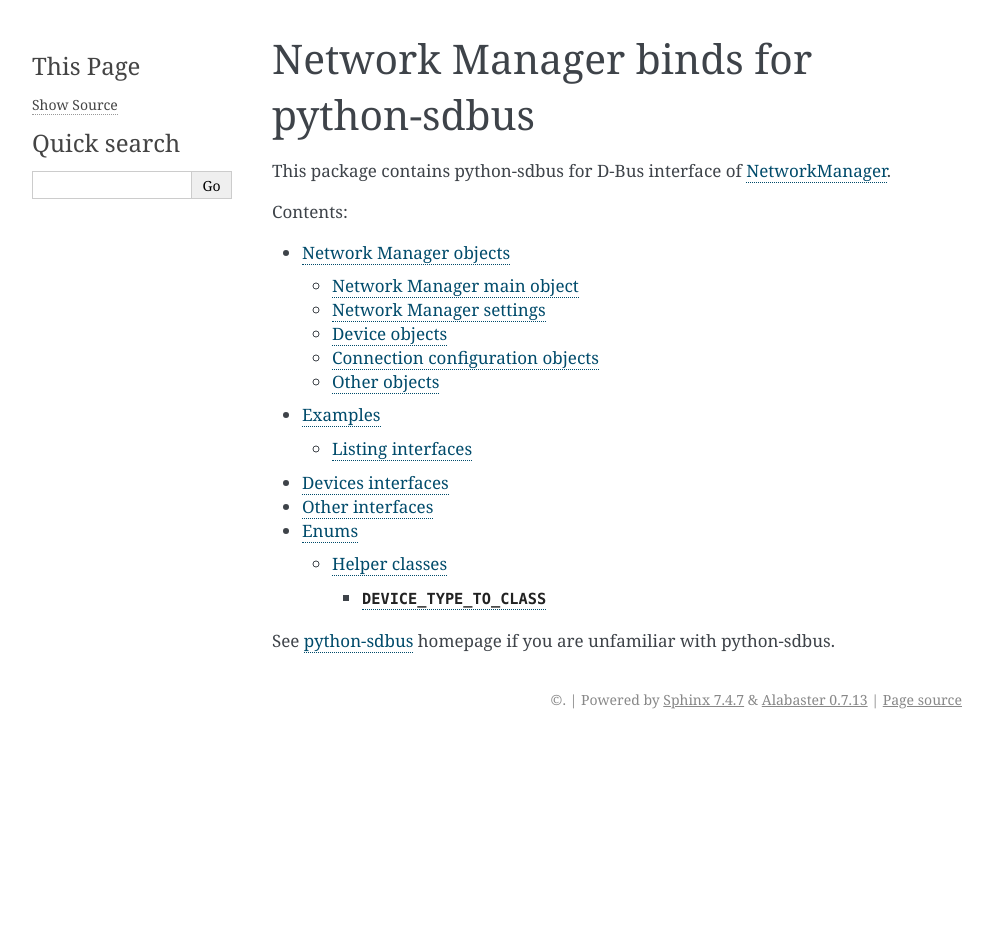
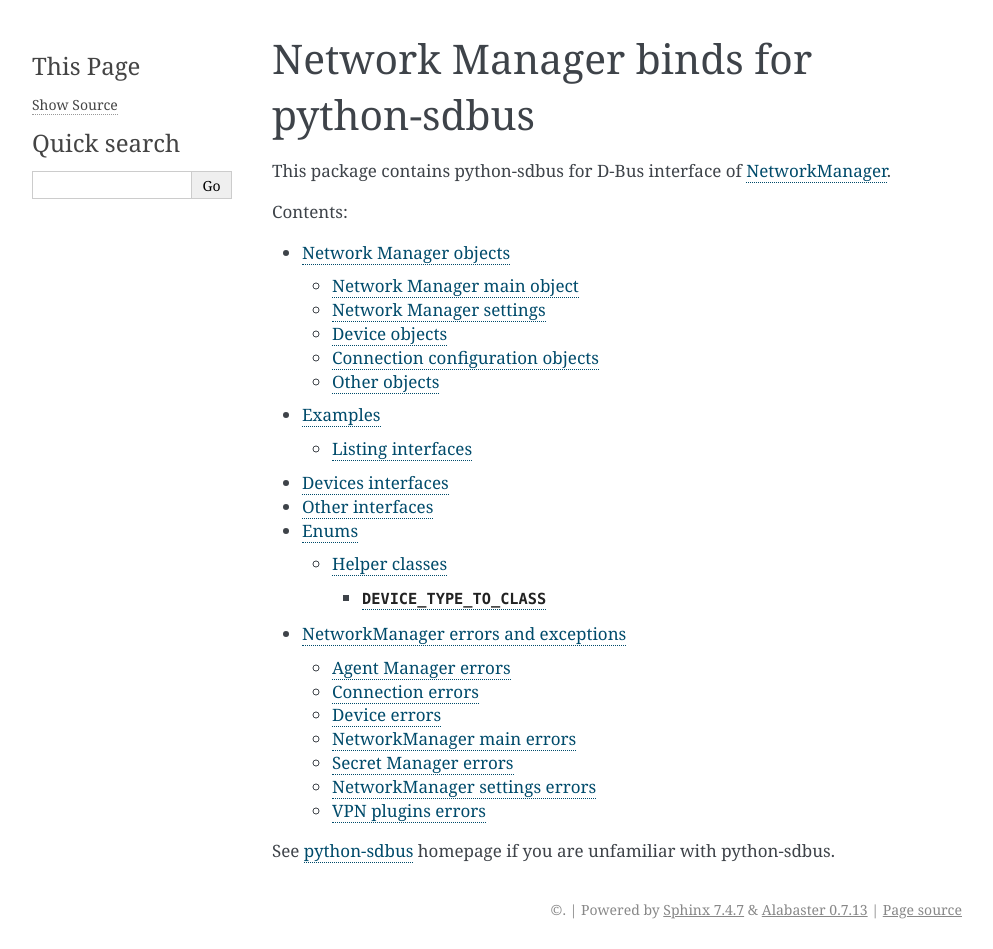
Before and after one commit to python-sdbus/python-sdbus-networkmanager, a Sphinx documentation site: the page built from docs/index.rst, in a window 1280 px wide. Shown: the whole page, without its empty margins (148-1141 px from the left). Built offline with Sphinx 7.4.7, drawn with Linux system fonts in a browser that asks for light colours; before the commit the page ends 900 px from its top, so only the background shows below that; some of the changed lines change nothing that is shown.

Commit message:
Added NetworkManager exceptions docs

```diff
--- /dev/null
+++ b/docs/exceptions.rst
@@ -0,0 +1,155 @@
+NetworkManager errors and exceptions
+====================================
+
+Agent Manager errors
+--------------------
+
+ .. autoexception:: sdbus_async.networkmanager.NmAgentManagerFailedError
+
+.. autoexception:: sdbus_async.networkmanager.NmAgentManagerPermissionDeniedError
+
+.. autoexception:: sdbus_async.networkmanager.NmAgentManagerInvalidIdentifierError
+
+.. autoexception:: sdbus_async.networkmanager.NmAgentManagerNotRegisteredError
+
+.. autoexception:: sdbus_async.networkmanager.NmAgentManagerNoSecretsError
+
+.. autoexception:: sdbus_async.networkmanager.NmAgentManagerUserCanceledError
+
+Connection errors
+-----------------
+
+.. autoexception:: sdbus_async.networkmanager.NmConnectionFailedError
+
+.. autoexception:: sdbus_async.networkmanager.NmConnectionSettingNotFoundError
+
+.. autoexception:: sdbus_async.networkmanager.NmConnectionPropertyNotFoundError
+
+.. autoexception:: sdbus_async.networkmanager.NmConnectionPropertyNotSecretError
+
+.. autoexception:: sdbus_async.networkmanager.NmConnectionMissingSettingError
+
+.. autoexception:: sdbus_async.networkmanager.NmConnectionInvalidSettingError
+
+.. autoexception:: sdbus_async.networkmanager.NmConnectionMissingPropertyError
+
+.. autoexception:: sdbus_async.networkmanager.NmConnectionInvalidPropertyError
+
+Device errors
+-------------
+
+.. autoexception:: sdbus_async.networkmanager.NmDeviceFailedError
+
+.. autoexception:: sdbus_async.networkmanager.NmDeviceCreationFailedError
+
+.. autoexception:: sdbus_async.networkmanager.NmDeviceInvalidConnectionError
+
+.. autoexception:: sdbus_async.networkmanager.NmDeviceIncompatibleConnectionError
+
+.. autoexception:: sdbus_async.networkmanager.NmDeviceNotActiveError
+
+.. autoexception:: sdbus_async.networkmanager.NmDeviceNotSoftwareError
+
+.. autoexception:: sdbus_async.networkmanager.NmDeviceNotAllowedError
+
+.. autoexception:: sdbus_async.networkmanager.NmDeviceSpecificObjectNotFoundError
+
+.. autoexception:: sdbus_async.networkmanager.NmDeviceVersionIdMismatchError
+
+.. autoexception:: sdbus_async.networkmanager.NmDeviceMissingDependenciesError
+
+.. autoexception:: sdbus_async.networkmanager.NmDeviceInvalidArgumentError
+
+NetworkManager main errors
+--------------------------
+
+Errors raised by main NetworkManager objects.
+
+
+.. autoexception:: sdbus_async.networkmanager.NetworkManagerFailedError
+
+.. autoexception:: sdbus_async.networkmanager.NetworkManagerPermissionDeniedError
+
+.. autoexception:: sdbus_async.networkmanager.NetworkManagerUnknownConnectionError
+
+.. autoexception:: sdbus_async.networkmanager.NetworkManagerUnknownDeviceError
+
+.. autoexception:: sdbus_async.networkmanager.NetworkManagerConnectionNotAvailableError
+
+.. autoexception:: sdbus_async.networkmanager.NetworkManagerConnectionNotActiveError
+
+.. autoexception:: sdbus_async.networkmanager.NetworkManagerConnectionAlreadyActiveError
+
+.. autoexception:: sdbus_async.networkmanager.NetworkManagerDependencyFailedError
+
+.. autoexception:: sdbus_async.networkmanager.NetworkManagerAlreadyAsleepOrAwakeError
+
+.. autoexception:: sdbus_async.networkmanager.NetworkManagerAlreadyEnabledOrDisabledError
+
+.. autoexception:: sdbus_async.networkmanager.NetworkManagerUnknownLogLevelError
+
+.. autoexception:: sdbus_async.networkmanager.NetworkManagerUnknownLogDomainError
+
+.. autoexception:: sdbus_async.networkmanager.NetworkManagerInvalidArgumentsError
+
+.. autoexception:: sdbus_async.networkmanager.NetworkManagerMissingPluginError
+
+Secret Manager errors
+---------------------
+
+Errors that secret managers pass to NetworkManager.
+
+.. autoexception:: sdbus_async.networkmanager.NmSecretManagerFailedError
+
+.. autoexception:: sdbus_async.networkmanager.NmSecretManagerPermissionDeniedError
+
+.. autoexception:: sdbus_async.networkmanager.NmSecretManagerInvalidConnectionError
+
+.. autoexception:: sdbus_async.networkmanager.NmSecretManagerUserCanceledError
+
+.. autoexception:: sdbus_async.networkmanager.NmSecretManagerAgentCanceledError
+
+.. autoexception:: sdbus_async.networkmanager.NmSecretManagerNoSecretsError
+
+NetworkManager settings errors
+------------------------------
+
+.. autoexception:: sdbus_async.networkmanager.NmSettingsFailedError
+
+.. autoexception:: sdbus_async.networkmanager.NmSettingsPermissionDeniedError
+
+.. autoexception:: sdbus_async.networkmanager.NmSettingsNotSupportedError
+
+.. autoexception:: sdbus_async.networkmanager.NmSettingsInvalidConnectionError
+
+.. autoexception:: sdbus_async.networkmanager.NmSettingsReadOnlyConnectionError
+
+.. autoexception:: sdbus_async.networkmanager.NmSettingsUuidExistsError
+
+.. autoexception:: sdbus_async.networkmanager.NmSettingsInvalidHostnameError
+
+.. autoexception:: sdbus_async.networkmanager.NmSettingsInvalidArgumentsError
+
+VPN plugins errors
+------------------
+
+
+.. autoexception:: sdbus_async.networkmanager.NmVpnPluginFailedError
+
+.. autoexception:: sdbus_async.networkmanager.NmVpnPluginStartingInProgressError
+
+.. autoexception:: sdbus_async.networkmanager.NmVpnPluginAlreadyStartedError
+
+.. autoexception:: sdbus_async.networkmanager.NmVpnPluginStoppingInProgressError
+
+.. autoexception:: sdbus_async.networkmanager.NmVpnPluginAlreadyStoppedError
+
+.. autoexception:: sdbus_async.networkmanager.NmVpnPluginWrongStateError
+
+.. autoexception:: sdbus_async.networkmanager.NmVpnPluginBadArgumentsError
+
+.. autoexception:: sdbus_async.networkmanager.NmVpnPluginLaunchFailedError
+
+.. autoexception:: sdbus_async.networkmanager.NmVpnPluginInvalidConnectionError
+
+.. autoexception:: sdbus_async.networkmanager.NmVpnPluginInteractiveNotSupportedError
--- a/docs/index.rst
+++ b/docs/index.rst
@@ -13,6 +13,7 @@
     device_interfaces
     other_interfaces
     enums
+    exceptions
 
 See `python-sdbus <https://github.com/igo95862/python-sdbus>`_ homepage if you are
 unfamiliar with python-sdbus.
```
